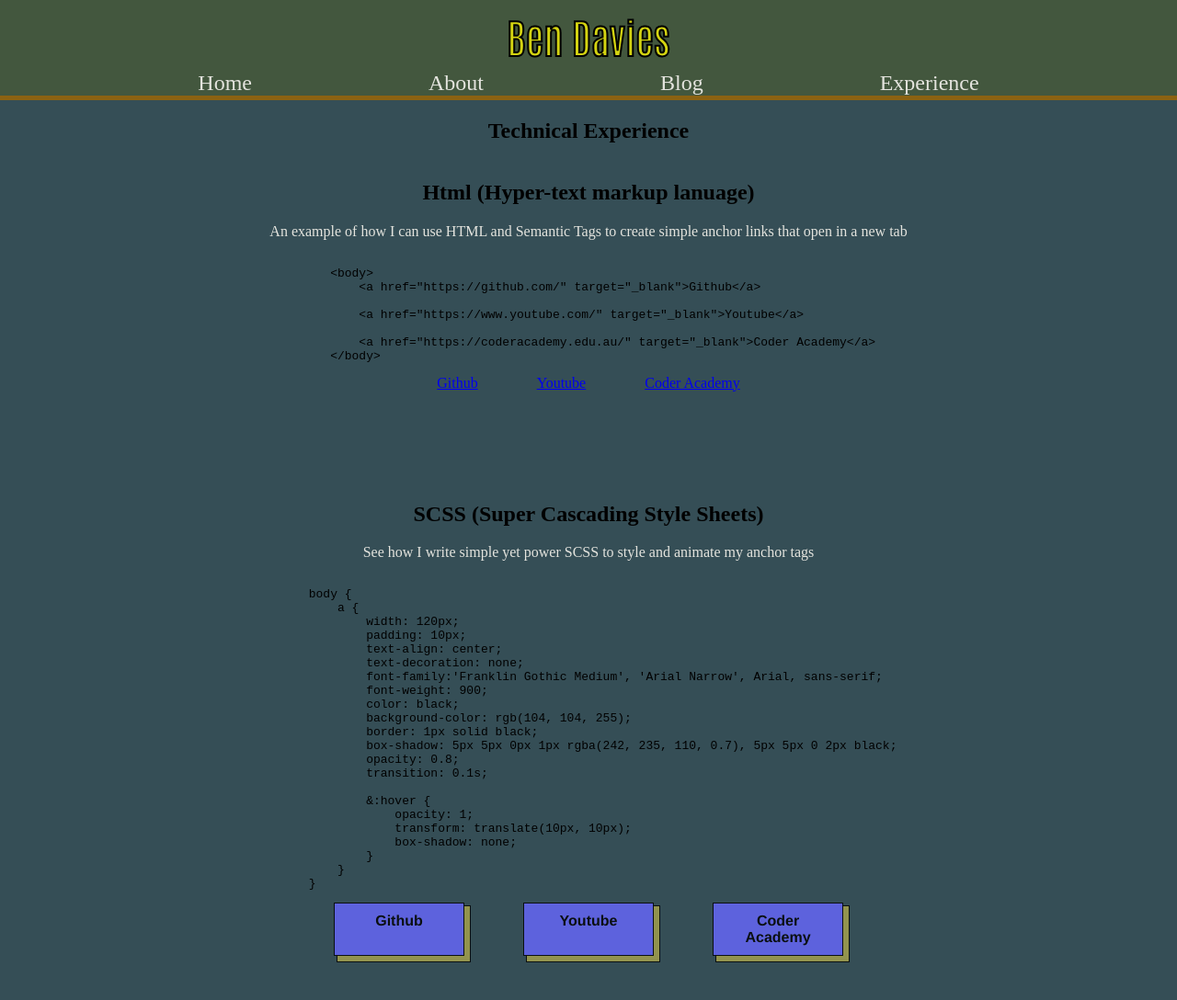
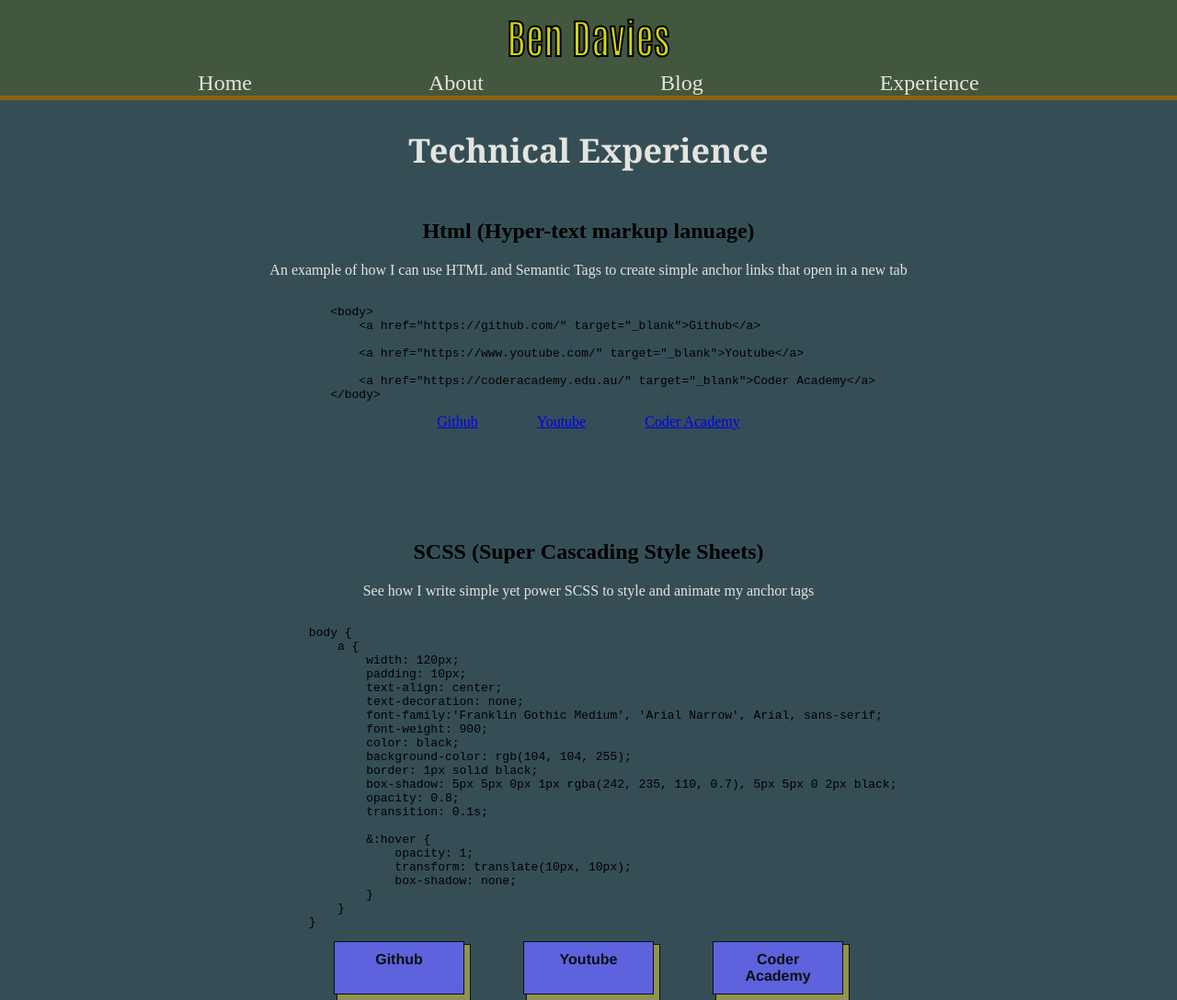
Before and after one commit to BenDavies1218/Portfolio_T1A2, a plain HTML site: page scr/Pages/technical.html in a window 1280 px wide. Shown: the top 1088 px of the page at 92% size. Drawn offline with Linux system fonts and the light colour scheme; a web font is replaced by a local one.

Commit message:
text fix

```diff
--- a/scr/Pages/technical.html
+++ b/scr/Pages/technical.html
@@ -22,7 +22,7 @@
     </header>
     <section class="technical">
         <div class="title">
-            <h2>Technical Experience</h2>
+            <h1>Technical Experience</h1>
         </div>
         <div class="techcontent">
             <div class="HTML">
```
Also changed, not shown: 1 other file.
